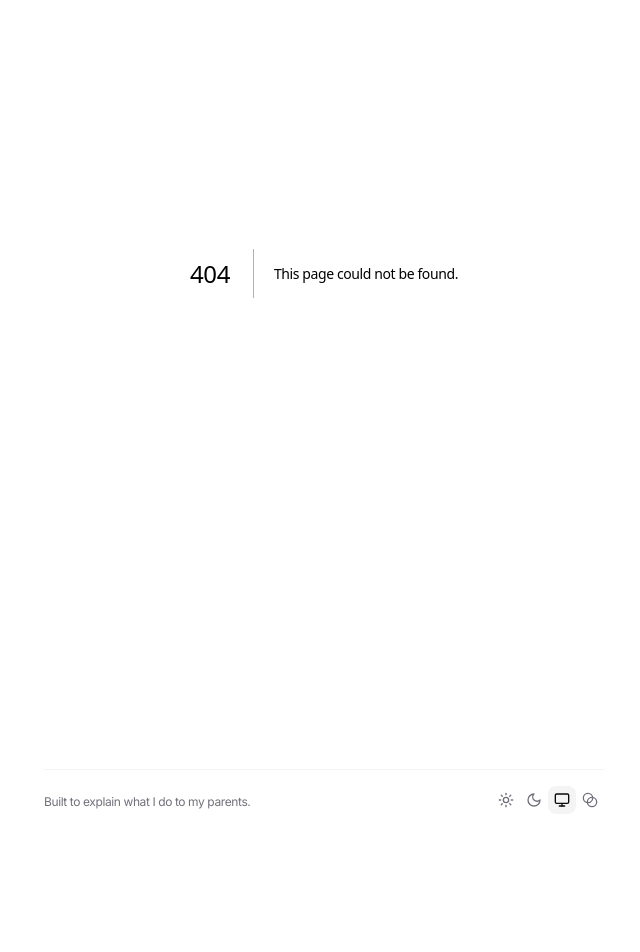
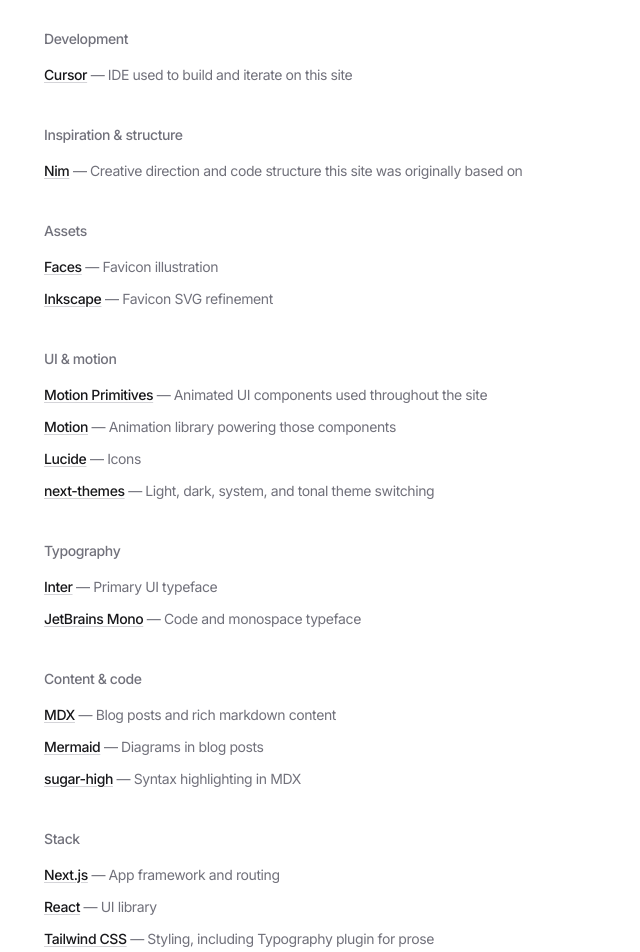
Before and after one commit to FranckPrts/FranckPrts, a Next.js app: page /credit in a window 1280 px wide. Before the commit this address had no page. Shown: the part 280-1232 px from the top of the page, without its empty margins (340-980 px from the left). Before the commit the page ends 1142 px from the top, so only its background shows below. Built offline with nearby package versions, Linux system fonts and the light colour scheme.

Commit message:
(credit) Added credit page!

```diff
--- /dev/null
+++ b/app/credit/page.tsx
@@ -0,0 +1,198 @@
+import type { Metadata } from 'next'
+import Link from 'next/link'
+
+export const metadata: Metadata = {
+  title: 'Credits',
+  description: 'Tools, fonts, libraries, and assets used to build this site.',
+  alternates: {
+    canonical: '/credit',
+  },
+}
+
+type Credit = {
+  name: string
+  href: string
+  note: string
+}
+
+type CreditSection = {
+  title: string
+  items: Credit[]
+}
+
+const SECTIONS: CreditSection[] = [
+  {
+    title: 'Development',
+    items: [
+      {
+        name: 'Cursor',
+        href: 'https://cursor.com/',
+        note: 'IDE used to build and iterate on this site',
+      },
+    ],
+  },
+  {
+    title: 'Inspiration & structure',
+    items: [
+      {
+        name: 'Nim',
+        href: 'https://tympanus.net/codrops/2025/02/01/nim-nextjs-react-tailwind-motion-template/',
+        note: 'Creative direction and code structure this site was originally based on',
+      },
+    ],
+  },
+  {
+    title: 'Assets',
+    items: [
+      {
+        name: 'Faces',
+        href: 'https://faces.notion.com/',
+        note: 'Favicon illustration',
+      },
+      {
+        name: 'Inkscape',
+        href: 'https://inkscape.org/',
+        note: 'Favicon SVG refinement',
+      },
+    ],
+  },
+  {
+    title: 'UI & motion',
+    items: [
+      {
+        name: 'Motion Primitives',
+        href: 'https://motion-primitives.com/',
+        note: 'Animated UI components used throughout the site',
+      },
+      {
+        name: 'Motion',
+        href: 'https://motion.dev/',
+        note: 'Animation library powering those components',
+      },
+      {
+        name: 'Lucide',
+        href: 'https://lucide.dev/',
+        note: 'Icons',
+      },
+      {
+        name: 'next-themes',
+        href: 'https://github.com/pacocoursey/next-themes',
+        note: 'Light, dark, system, and tonal theme switching',
+      },
+    ],
+  },
+  {
+    title: 'Typography',
+    items: [
+      {
+        name: 'Inter',
+        href: 'https://fonts.google.com/specimen/Inter',
+        note: 'Primary UI typeface',
+      },
+      {
+        name: 'JetBrains Mono',
+        href: 'https://fonts.google.com/specimen/JetBrains+Mono',
+        note: 'Code and monospace typeface',
+      },
+    ],
+  },
+  {
+    title: 'Content & code',
+    items: [
+      {
+        name: 'MDX',
+        href: 'https://mdxjs.com/',
+        note: 'Blog posts and rich markdown content',
+      },
+      {
+        name: 'Mermaid',
+        href: 'https://mermaid.js.org/',
+        note: 'Diagrams in blog posts',
+      },
+      {
+        name: 'sugar-high',
+        href: 'https://github.com/huozhi/sugar-high',
+        note: 'Syntax highlighting in MDX',
+      },
+    ],
+  },
+  {
+    title: 'Stack',
+    items: [
+      {
+        name: 'Next.js',
+        href: 'https://nextjs.org/',
+        note: 'App framework and routing',
+      },
+      {
+        name: 'React',
+        href: 'https://react.dev/',
+        note: 'UI library',
+      },
+      {
+        name: 'Tailwind CSS',
+        href: 'https://tailwindcss.com/',
+        note: 'Styling, including Typography plugin for prose',
+      },
+    ],
+  },
+]
+
+function CreditLink({ name, href }: Pick<Credit, 'name' | 'href'>) {
+  return (
+    <a
+      href={href}
+      target="_blank"
+      rel="noopener noreferrer"
+      className="font-[450] text-zinc-900 underline decoration-zinc-300 underline-offset-2 transition-colors hover:text-zinc-700 dark:text-zinc-50 dark:decoration-zinc-600 dark:hover:text-zinc-300 tonal:text-[var(--tonal-fg)] tonal:decoration-[var(--tonal-border)] tonal:hover:text-[var(--tonal-fg)]"
+    >
+      {name}
+    </a>
+  )
+}
+
+export default function CreditPage() {
+  return (
+    <main className="space-y-12">
+      <div>
+        <h1 className="mb-2 text-lg font-medium dark:text-zinc-100 tonal:text-[var(--tonal-fg)]">
+          Credits
+        </h1>
+        <p className="text-zinc-600 dark:text-zinc-400 tonal:text-[var(--tonal-fg-muted)]">
+          Tools, fonts, libraries, and assets that I have used to make this website. A particular thanks for thse open source projects and initiatives that make a pretty internet possible.
+        </p>
+      </div>
+
+      <div className="space-y-10">
+        {SECTIONS.map((section) => (
+          <section key={section.title}>
+            <h2 className="mb-4 text-sm font-medium text-zinc-500 dark:text-zinc-400 tonal:text-[var(--tonal-fg-muted)]">
+              {section.title}
+            </h2>
+            <ul className="space-y-3">
+              {section.items.map((item) => (
+                <li
+                  key={item.name}
+                  className="text-sm text-zinc-500 dark:text-zinc-400 tonal:text-[var(--tonal-fg-muted)]"
+                >
+                  <CreditLink name={item.name} href={item.href} />
+                  <span aria-hidden> — </span>
+                  <span>{item.note}</span>
+                </li>
+              ))}
+            </ul>
+          </section>
+        ))}
+      </div>
+
+      <p className="text-sm text-zinc-500 dark:text-zinc-400 tonal:text-[var(--tonal-fg-muted)]">
+        <Link
+          href="/"
+          className="underline decoration-zinc-300 underline-offset-2 transition-colors hover:text-zinc-700 dark:decoration-zinc-600 dark:hover:text-zinc-300 tonal:decoration-[var(--tonal-border)] tonal:hover:text-[var(--tonal-fg)]"
+        >
+          Back home
+        </Link>
+      </p>
+    </main>
+  )
+}
```
